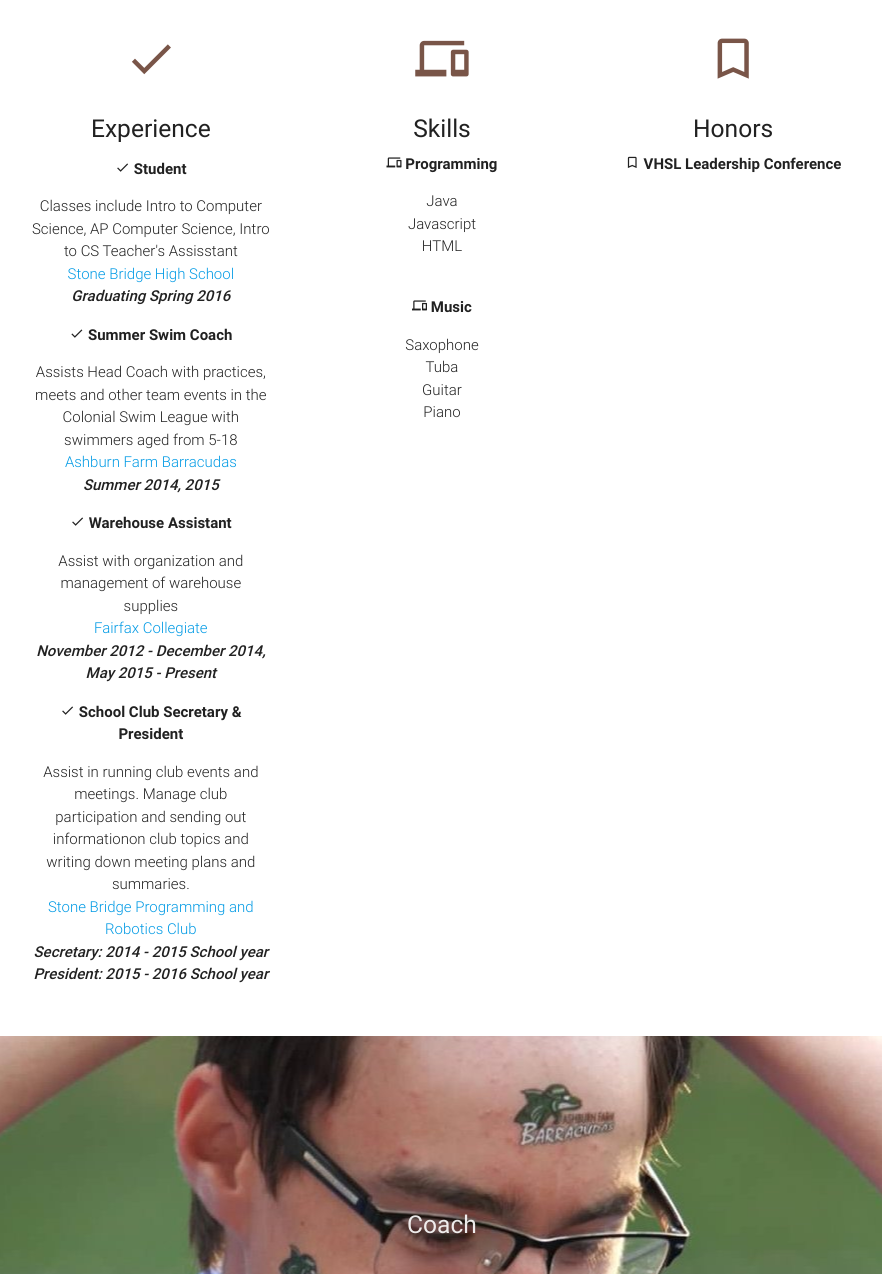
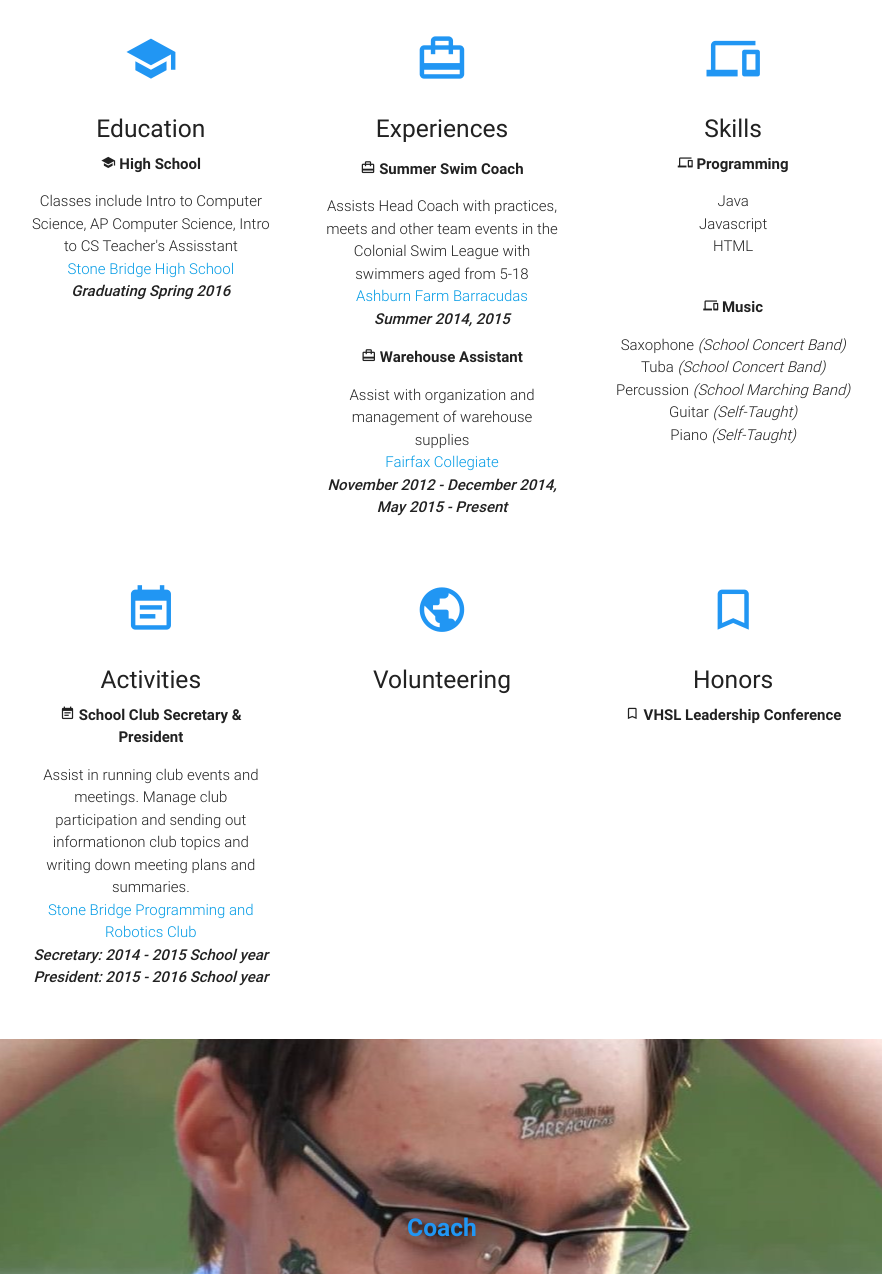
Before and after one commit to jeremystalcup1/mygithubpage, a plain HTML site: page index.html in a window 1280 px wide. Shown: the part 456-1730 px from the top of the page, without its empty margins (198-1080 px from the left). Drawn offline with nearby package versions, Linux system fonts and the light colour scheme.

Commit message:
more updates

```diff
--- a/index.html
+++ b/index.html
@@ -12,9 +12,9 @@
 <body>
   <nav class="white" role="navigation">
     <div class="nav-wrapper container">
-      <a id="logo-container" href="#" class="brand-logo">Logo</a>
+      <a id="logo-container" href="#" class="brand-logo">Jeremy Stalcup</a>
       <ul class="right hide-on-med-and-down">
-        <li><a href="#">Navbar Link</a></li>
+        <li><a class="tooltipped" data-position="left" data-delay="50" data-tooltip="View Resume" target="_blank"href="resume.html">Resume</a></li>
       </ul>
 
       <ul id="nav-mobile" class="side-nav">
@@ -47,44 +47,44 @@
     <div class="section">
 
       <!--   Icon Section   -->
+      <!-- Row 1 -->
       <div class="row">
         <div class="col s12 m4">
           <div class="icon-block">
-            <h2 class="center brown-text"><i class="mdi-action-done"></i></h2>
-            <h5 class="center">Experience</h5>
-
-            <p class="center"><dl>
-               <dt class="center"><i class="mdi-action-done"></i> <b>Student</b></dt>
+            <h2 class="center blue-text"><i class="mdi-social-school"></i></h2>
+            <h5 class="center">Education</h5>
+            <dt class="center"><i class="mdi-social-school"></i> <b>High School</b></dt>
                 <dl class="center light">Classes include Intro to Computer Science, AP Computer Science, Intro to CS Teacher's Assisstant
                 <br><a href ="http://www.lcps.org/sbhs" target="_blank">Stone Bridge High School</a>
                 <br><strong><i>Graduating Spring 2016</i></strong>
                 </dl>
-              <dt class="center"><i class="mdi-action-done"></i> <b>Summer Swim Coach</b></dt>
+          </div>
+        </div>
+        <div class="col s12 m4">
+          <div class="icon-block">
+            <h2 class="center blue-text"><i class="mdi-action-wallet-travel"></i></h2>
+            <h5 class="center">Experiences</h5>
+            <p class="center"><dl>
+              <dt class="center"><i class="mdi-action-wallet-travel"></i> <b>Summer Swim Coach</b></dt>
                 <dl class="center light">Assists Head Coach with practices, meets and other team events in the Colonial Swim League with swimmers aged from 5-18
                 <br><a href ="http://ashburnfarmbarracudas.shutterfly.com" target="_blank">Ashburn Farm Barracudas</a>
                 <br><strong><i>Summer 2014, 2015</i></strong>
                 </dl>
 
-              <dt class = "center"><i class="mdi-action-done"></i><b> Warehouse Assistant</b></dt>
+              <dt class = "center"><i class="mdi-action-wallet-travel"></i><b> Warehouse Assistant</b></dt>
               <dl class="center light">Assist with organization and management of warehouse supplies
                 <br><a href ="https://fairfaxcollegiate.com/" target="_blank">Fairfax Collegiate</a>
                 <br><strong><i>November 2012 - December 2014, May 2015 - Present</i></strong>
-            </dl>
-
-            <dt class = "center"><i class="mdi-action-done"></i><b> School Club Secretary & President</b></dt>
-              <dl class="center light">Assist in running club events and meetings. Manage club participation and sending out informationon club topics and writing down meeting plans and summaries.
-                <br><a href ="https://sbhsprc.org/" target="_blank">Stone Bridge Programming and Robotics Club</a>
-                <br><strong><i>Secretary: 2014 - 2015 School year</i></strong>
-                <br><strong><i>President: 2015 - 2016 School year</i></strong>
             </dl>
           </dl>
           </p>
           </div>
         </div>
 
+
         <div class="col s12 m4">
           <div class="icon-block">
-            <h2 class="center brown-text"><i class="mdi-device-devices"></i></h2>
+            <h2 class="center blue-text"><i class="mdi-device-devices"></i></h2>
             <h5 class="center">Skills</h5>
             <dt class="center"><i class="mdi-device-devices"></i> <b>Programming</b></dt>
                 <dl class="center light"> Java
@@ -95,20 +95,48 @@
                 </dl>
 
             <dt class="center"><i class="mdi-device-devices"></i> <b>Music</b></dt>
-                <dl class="center light"> Saxophone
-                  <br>Tuba
-                  <br>Guitar
-                  <br>Piano
+                <dl class="center light"> Saxophone <i>(School Concert Band)</i>
+                  <br>Tuba <i>(School Concert Band)</i>
+                  <br>Percussion <i>(School Marching Band)</i>
+                  <br>Guitar <i>(Self-Taught)</i>
+                  <br>Piano <i>(Self-Taught)</i>
                 <br><a href ="" target="_blank"><!-- Put in info about stuff --></a>
                 <br><strong><i></i></strong>
                 </dl>
+          </div>
+        </div>
+      </div>
+
+      <!--Icons Row 2-->
+
+      <div class="row">
+        <div class="col s12 m4">
+          <div class="icon-block">
+            <h2 class="center blue-text"><i class="mdi-notification-event-note"></i></h2>
+            <h5 class="center">Activities</h5>
+              <dt class = "center"><i class="mdi-notification-event-note"></i><b> School Club Secretary & President</b></dt>
+              <dl class="center light">Assist in running club events and meetings. Manage club participation and sending out informationon club topics and writing down meeting plans and summaries.
+                <br><a href ="https://sbhsprc.org/" target="_blank">Stone Bridge Programming and Robotics Club</a>
+                <br><strong><i>Secretary: 2014 - 2015 School year</i></strong>
+                <br><strong><i>President: 2015 - 2016 School year</i></strong>
+            </dl>
+            <p class="center"><dl>
+
+          </p>
+          </div>
+        </div>
+        <div class="col s12 m4">
+          <div class="icon-block">
+            <h2 class="center blue-text"><i class="mdi-social-public"></i></h2>
+            <h5 class="center">Volunteering</h5>
+
           </div>
         </div>
 
 
         <div class="col s12 m4">
           <div class="icon-block">
-            <h2 class="center brown-text"><i class="mdi-action-turned-in-not"></i></h2>
+            <h2 class="center blue-text"><i class="mdi-action-turned-in-not"></i></h2>
             <h5 class="center">Honors</h5>
             <dt class="center"><i class="mdi-action-turned-in-not"></i> <b>VHSL Leadership Conference</b></dt>
                 <dl class="center light">
@@ -116,6 +144,43 @@
                 <br><strong><i></i></strong>
                 </dl>
           </div>
+        </div>
+      </div>
+       <!--<div class="row">
+        <div class="col s12 m4">
+          <div class="icon-block">
+          <h2 class="center blue-text"><i class="mdi-social-school"></i></h2>
+          </div>
+          <div class = "col s12 m4">
+            <div class="icon-block">
+
+        </div>
+      </div>
+      </div>
+      </div>-->
+    </div>
+    </div>
+
+
+  <div class="parallax-container valign-wrapper">
+    <div class="section no-pad-bot">
+      <div class="container">
+        <div class="row center">
+          <h5 class="header col s12 dark blue-text"><b>Coach</b></h5>
+        </div>
+      </div>
+    </div>
+    <div class="parallax"><img src="background4.jpg" alt="Unsplashed background img 2"></div>
+  </div>
+
+  <div class="container">
+    <div class="section">
+
+      <div class="row">
+        <div class="col s12 center">
+          <h4>Contact Me</h4>
+          <h3><a class="tooltipped" data-position="left" data-delay="50" data-tooltip="jeremystalcup@gmail.com" href="mailto:jeremystalcup@gmail.com"><i class="mdi-content-mail blue-text"></i></a> <a class="tooltipped" data-position="right" data-delay="50" data-tooltip="(703) 470-7697"><i class="mdi-communication-call green-text"></i></a></h3>
+          <!--<p class="center-align light"> There are a number of ways that you can contact me. The best way is to email me at <a href="mailto:jeremystalcup@gmail.com">jeremystalcup@gmail.com</a>. If you need to contact me immediately, you may call me at (703) 470-7697.</p>-->
         </div>
       </div>
 
@@ -127,33 +192,7 @@
     <div class="section no-pad-bot">
       <div class="container">
         <div class="row center">
-          <h5 class="header col s12 dark">Coach</h5>
-        </div>
-      </div>
-    </div>
-    <div class="parallax"><img src="background4.jpg" alt="Unsplashed background img 2"></div>
-  </div>
-
-  <div class="container">
-    <div class="section">
-
-      <div class="row">
-        <div class="col s12 center">
-          <h3><i class="mdi-content-send brown-text"></i></h3>
-          <h4>Contact Me</h4>
-          <p class="center-align light"> There are a number of ways that you can contact me. The best way is to email me at <a href="mailto:jeremystalcup@gmail.com">jeremystalcup@gmail.com</a>. If you need to contact me immediately, you may call me at (703) 470-7697.</p>
-        </div>
-      </div>
-
-    </div>
-  </div>
-
-
-  <div class="parallax-container valign-wrapper">
-    <div class="section no-pad-bot">
-      <div class="container">
-        <div class="row center">
-          <h5 class="header col s12 dark">Programmer</h5>
+          <h5 class="header col s12 dark blue-text"><b>Programmer</b></h5>
         </div>
       </div>
     </div>
```
